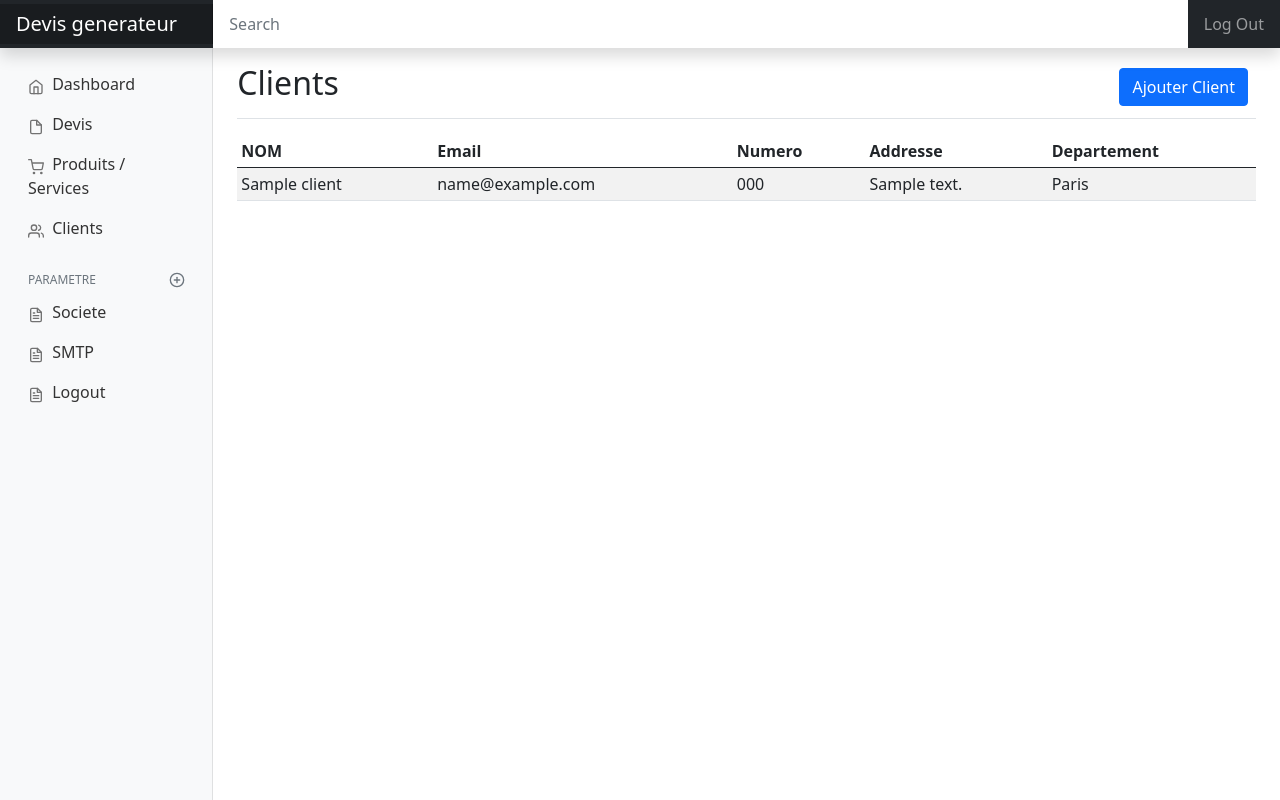
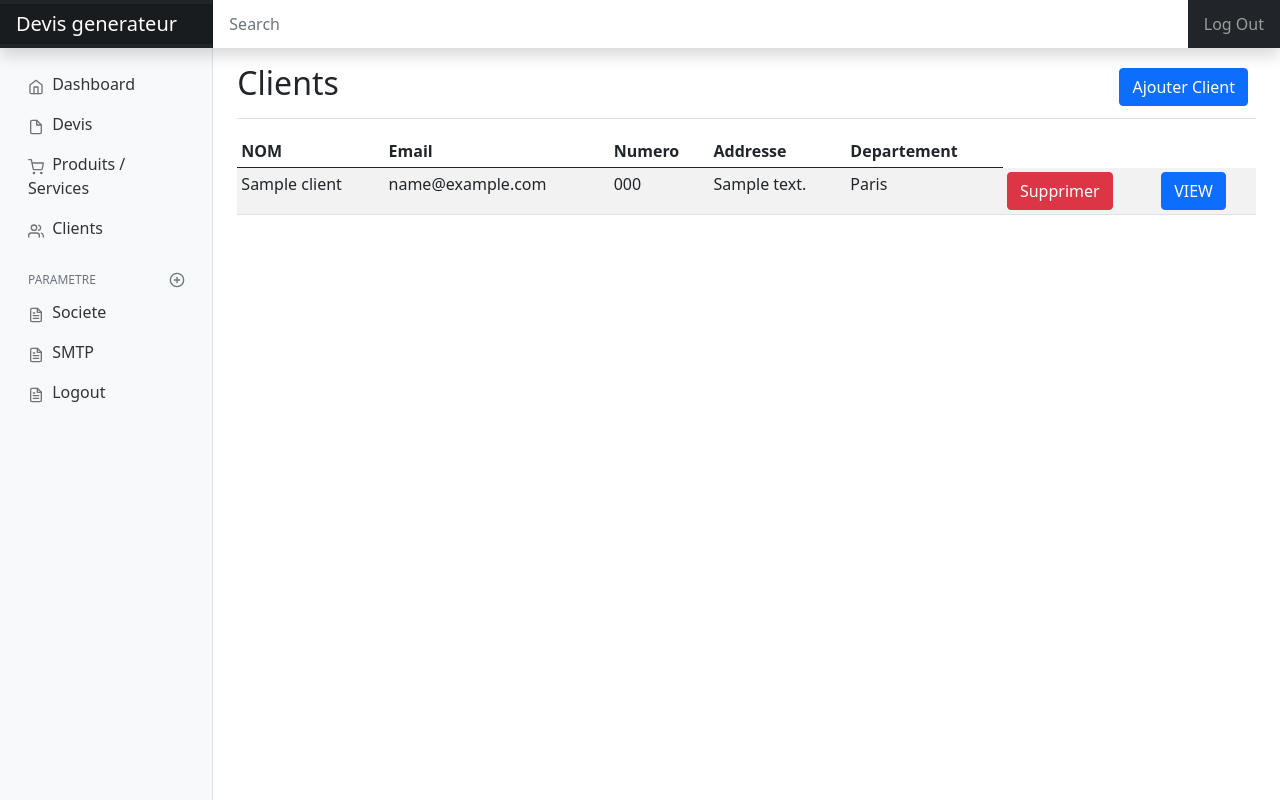
Before and after one commit to enzoviana/invoice-live, a Django app: page /invoice_app/clients in a window 1280 px wide. Run offline with Django 4.2, Linux system fonts and the light colour scheme; a user stored in the database is signed in; tables that the repository leaves empty hold one stand-in row (values such as "Sample post"); some libraries are stand-ins or nearby versions.

Commit message:
Update clients.html

```diff
--- a/templates/invoice/clients.html
+++ b/templates/invoice/clients.html
@@ -43,6 +43,12 @@
       <td>{{client.phoneNumber}}</td>
       <td>{{client.addressLine1}}</td>
       <td>{{client.province}}</td>
+              <td>
+          <a href="{% url 'delete-client' invoice.slug %}"><button class="btn btn-danger"> Supprimer </button></a>
+        </td>
+        <td>
+          <a href="#addClientModal"><button class="btn btn-primary"> VIEW </button></a>
+        </td>
     </tr>
       {% endfor %}
 
```
